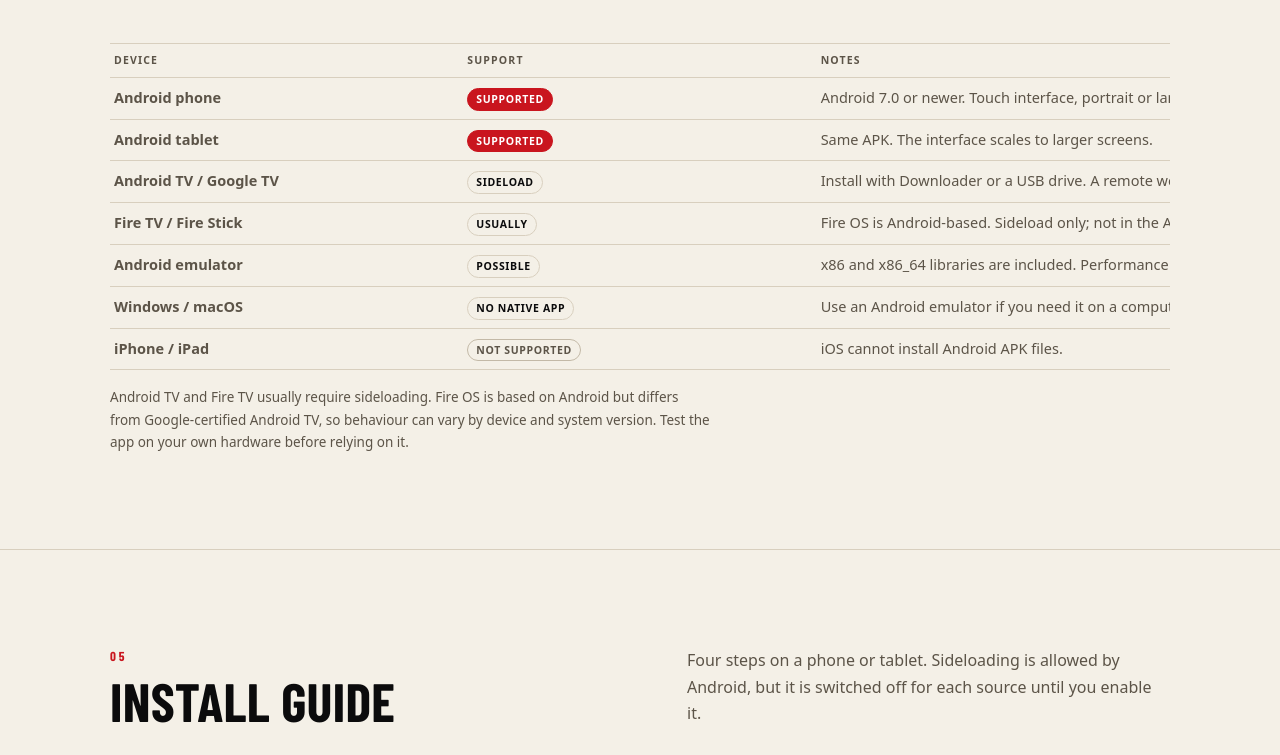
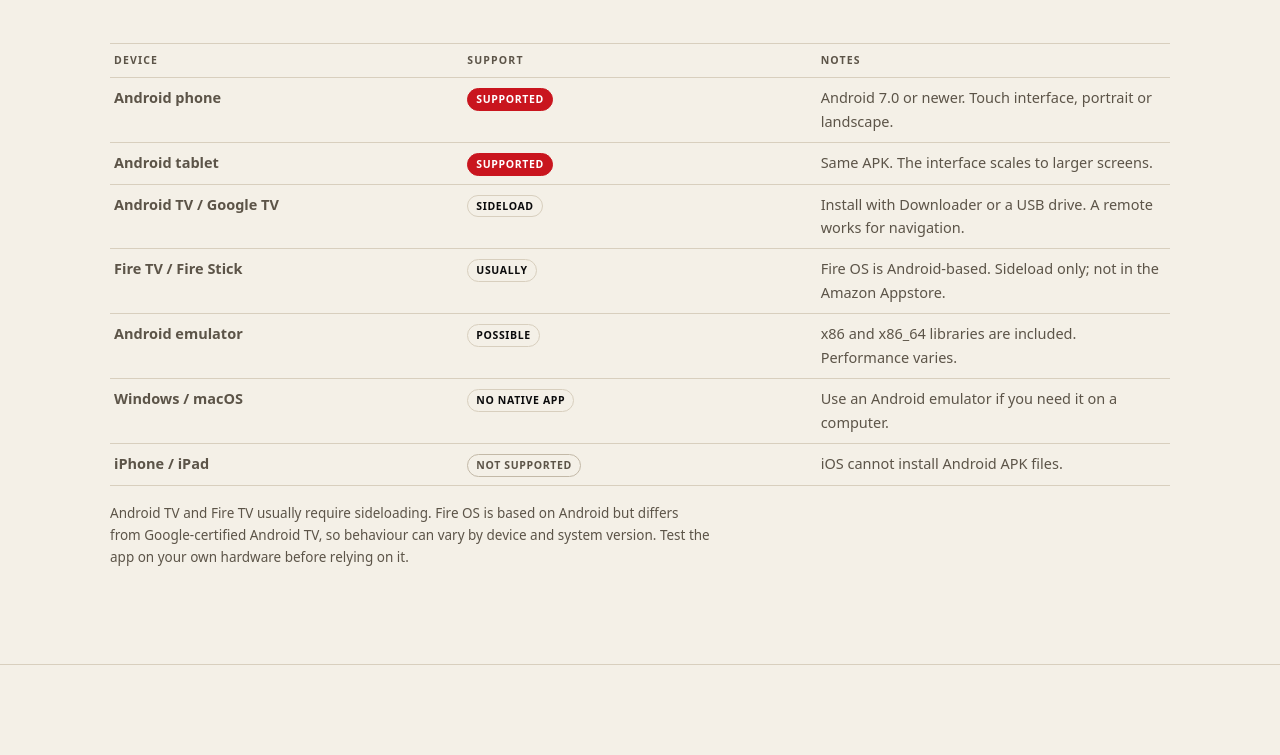
Before and after one commit to arkhan6655/dvvsttreaasms, an Astro site: page /index1 in a window 1280 px wide. Shown: the part 3185-3940 px from the top of the page. Built offline with nearby package versions, Linux system fonts and the light colour scheme; Astro itself is replaced by a stand-in of ours.

Commit message:
Fix text overlapping in comparison table: allow text wrapping

```diff
--- a/src/styles/global.css
+++ b/src/styles/global.css
@@ -1072,6 +1072,9 @@ summary {
   border-bottom: 1px solid var(--line) !important;
   border-right: none !important;
   vertical-align: top;
+  white-space: normal !important;
+  word-wrap: break-word !important;
+  overflow-wrap: break-word !important;
 }
 
 /* Override existing padding differences */
```
